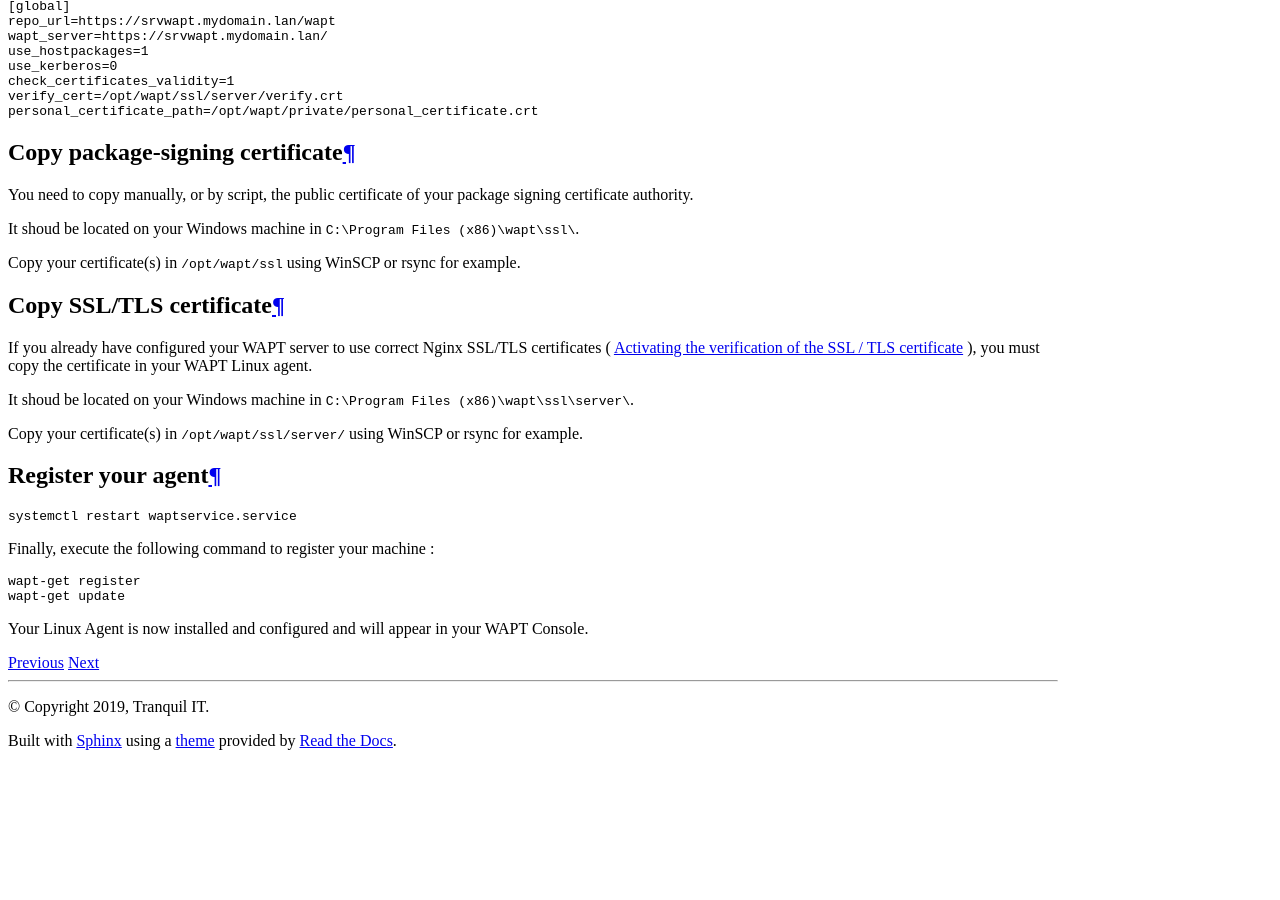
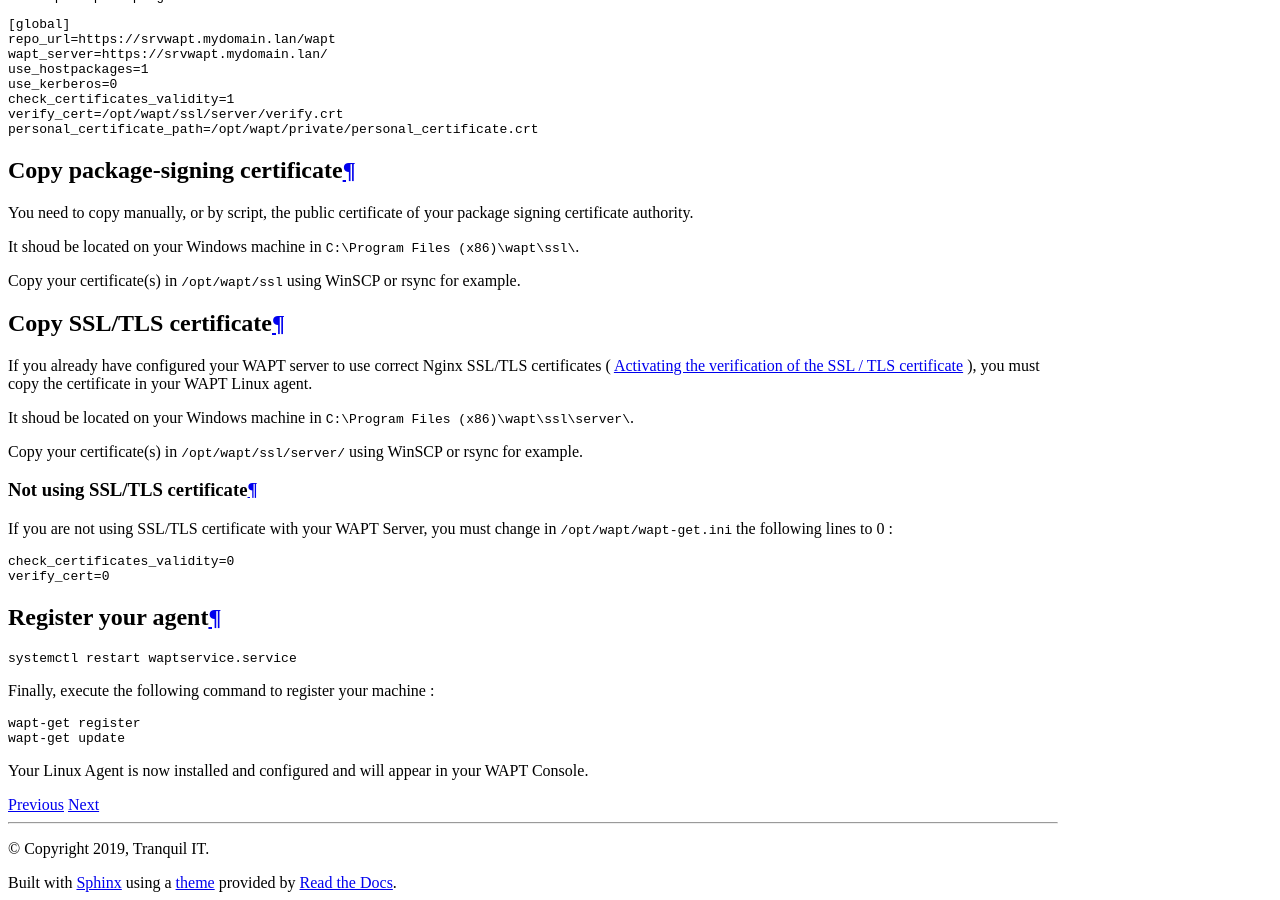
Before and after one commit to tranquilit/WAPT-Documentation, a Sphinx documentation site: the page built from source/wapt-configuration/wapt-deploy/waptagent-linux.rst, in a window 1280 px wide and 900 px high, scrolled down 2062 px. Built offline with Sphinx 7.4.7 and the Read the Docs theme 2.0.0, drawn with Linux system fonts in a browser that asks for light colours; before the commit the page ends 2820 px from its top, so only the background shows below that; some of the changed text lies outside the part shown.

Commit message:
minor change on waptagent-linux.rst

```diff
--- a/source/wapt-configuration/wapt-deploy/waptagent-linux.rst
+++ b/source/wapt-configuration/wapt-deploy/waptagent-linux.rst
@@ -116,6 +116,16 @@ It shoud be located on your Windows machine in :file:`C:\\Program Files (x86)\\w
 
 Copy your certificate(s) in :file:`/opt/wapt/ssl/server/` using WinSCP or rsync for example.
 
+Not using SSL/TLS certificate
+^^^^^^^^^^^^^^^^^^^^^^^^^^^^^^^^^^^^^^^^
+
+If you are not using SSL/TLS certificate with your WAPT Server, you must change in :file:`/opt/wapt/wapt-get.ini` the following lines to 0 :
+
+.. code-block :: bash
+
+  check_certificates_validity=0
+  verify_cert=0
+
 
 Register your agent
 +++++++++++++++++++
```
